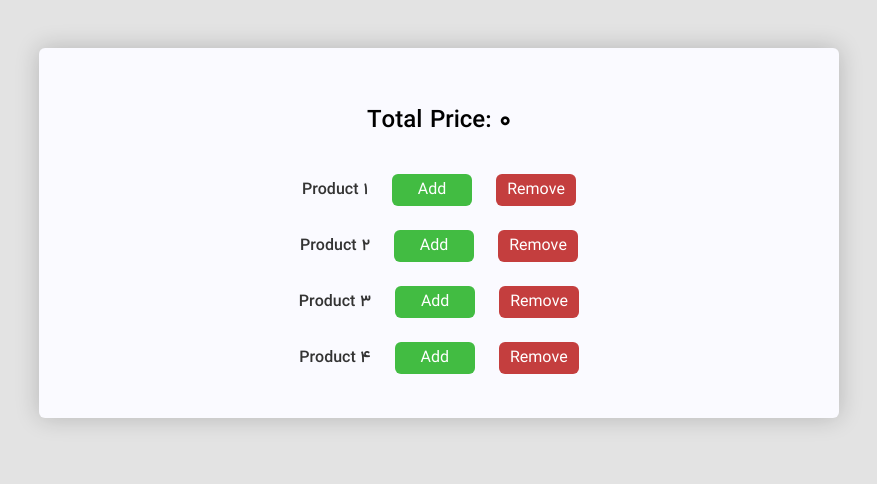
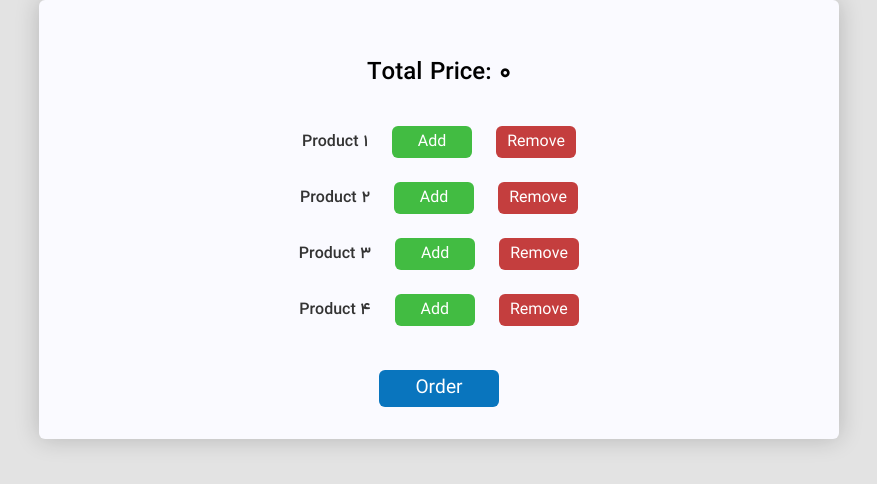
Before and after one commit to meemsafari/simple-shop-react, a React (Create React App) app: page / in a window 1280 px wide. Shown: the top 484 px of the page, without its empty margins (201-1078 px from the left). Built offline with nearby package versions, Linux system fonts and the light colour scheme.

Commit message:
add modal and backdrop componenet

```diff
--- a/src/components/Controls/Controls.css
+++ b/src/components/Controls/Controls.css
@@ -4,7 +4,7 @@
     display: flex;
     flex-flow: column;
     align-items: center;
-    margin: 3rem auto;
+    margin: auto;
     border-radius: 6px;
     padding: 2rem 0;
     box-shadow: 0 0 25px 0px rgba(0,0,0,0.2);
--- a/src/components/Controls/Controls.js
+++ b/src/components/Controls/Controls.js
@@ -20,9 +20,9 @@ const Controls = (props) => {
             {products.map((item) => {
                 return <Builder key={item.title} title={item.title} add={()=>props.productAdd(item.type)} remove={()=>props.productRemove(item.type)} />
             })}
-            {/*<button className={'btn btn-lg btn-info mt-2'}>*/}
-            {/*    Order*/}
-            {/*</button>*/}
+            <button className={'btn btn-lg btn-info mt-2'} onClick={props.order}>
+                Order
+            </button>
         </div>
     )
 };
--- /dev/null
+++ b/src/components/Order/Order.js
@@ -0,0 +1,25 @@
+import React from 'react';
+import Wrapper from "../../hoc/Wrapper";
+
+const Order = (props) => {
+
+    const summary = Object.keys(props.products).map((item)=>{
+        return (
+            <li key={item}>
+                {item}: {props.products[item]}
+            </li>
+        )
+
+    })
+
+    return(
+        <Wrapper>
+            <h3>Order</h3>
+            <ul>
+                {summary}
+            </ul>
+        </Wrapper>
+    )
+}
+
+export default Order
--- /dev/null
+++ b/src/components/UI/Backdrop/Backdrop.css
@@ -0,0 +1,9 @@
+.backdrop {
+    width: 100%;
+    height: 100%;
+    position: fixed;
+    z-index: 100;
+    right: 0;
+    left: 0;
+    background: rgba(0,0,0,0.5);
+}
--- /dev/null
+++ b/src/components/UI/Backdrop/Backdrop.js
@@ -0,0 +1,10 @@
+import React from 'react'
+import './Backdrop.css'
+
+const Backdrop = (props) => {
+    return(
+        props.show ? <div className={'backdrop'} onClick={props.click}></div> : null
+    )
+}
+
+export default Backdrop
--- /dev/null
+++ b/src/components/UI/Modal/Modal.css
@@ -0,0 +1,22 @@
+.modal {
+    position: fixed;
+    z-index: 300;
+    background-color: white;
+    width: 50%;
+    border-radius: 6px;
+    padding: 1rem;
+    left: 0px;
+    right: 0px;
+    top: 25%;
+    border: 1px solid #e0e0e0;
+    box-sizing: border-box;
+    text-align: center;
+    transition: all 0.3s ease-out;
+    margin: 0 auto;
+}
+
+@media(max-width: 767px) {
+    .modal {
+        width: 75%;
+    }
+}
--- /dev/null
+++ b/src/components/UI/Modal/Modal.js
@@ -0,0 +1,20 @@
+import React from 'react'
+import './Modal.css'
+import Wrapper from "../../../hoc/Wrapper";
+import Backdrop from "../Backdrop/Backdrop";
+
+const Modal = (props) => {
+    return(
+        <Wrapper>
+            <Backdrop show={props.show} click={props.modalClose} />
+            <div className="modal" style={{
+                transform: props.show ? 'translateY(0)' : 'translateY()',
+                display: props.show ? 'block' : 'none'
+            }}>
+                {props.children}
+            </div>
+        </Wrapper>
+    )
+}
+
+export default Modal
--- a/src/containers/Shopping/Shopping.js
+++ b/src/containers/Shopping/Shopping.js
@@ -1,6 +1,8 @@
 import React from "react";
 import Wrapper from "../../hoc/Wrapper";
 import Controls from "../../components/Controls/Controls";
+import Modal from "../../components/UI/Modal/Modal";
+import Order from "../../components/Order/Order";
 
 const prices = {
     product1: 59,
@@ -18,7 +20,8 @@ class Shopping extends React.Component {
             product3: 0,
             product4: 0,
         },
-        totalPrice: 0
+        totalPrice: 0,
+        purchased: false
     }
 
     addProductHandler = (type) => {
@@ -47,10 +50,25 @@ class Shopping extends React.Component {
         this.setState({totalPrice: newPrice, products: updatedProducts})
     }
 
+    purchaseHandler = () => {
+        this.setState({purchased:true})
+    }
+
+    modalCloseHandler = () => {
+        this.setState({purchased:false})
+    }
+
     render() {
         return(
             <Wrapper>
-                <Controls productAdd={this.addProductHandler} productRemove={this.removeProductHandler} totalPrice={this.state.totalPrice} />
+                <Modal show={this.state.purchased} modalClose={this.modalCloseHandler}>
+                    <Order products={this.state.products}></Order>
+                </Modal>
+                <Controls
+                    productAdd={this.addProductHandler}
+                    productRemove={this.removeProductHandler}
+                    totalPrice={this.state.totalPrice}
+                    order={this.purchaseHandler} />
             </Wrapper>
         )
     }
```
